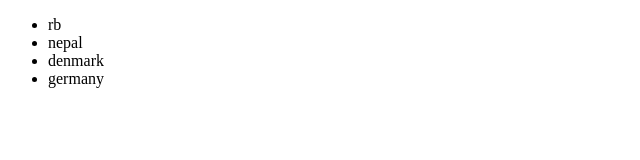
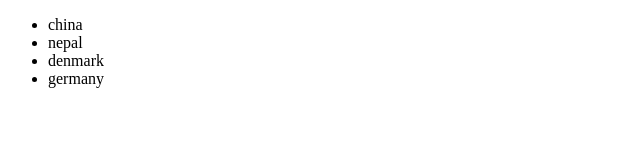
Before and after one commit to basnetraj/project1, a plain HTML site: page index.html in a window 1280 px wide. Shown: the full height of the page, 0-640 px from the left. Drawn offline with Linux system fonts and the light colour scheme.

Commit message:
cover page

```diff
--- a/index.html
+++ b/index.html
@@ -7,7 +7,7 @@
 </style>
 <body>
 	<ul>
-		<li>rb</li>
+		<li>china</li>
 		<li>nepal</li>
 		<li>denmark</li>
 		<li>germany</li>
```
